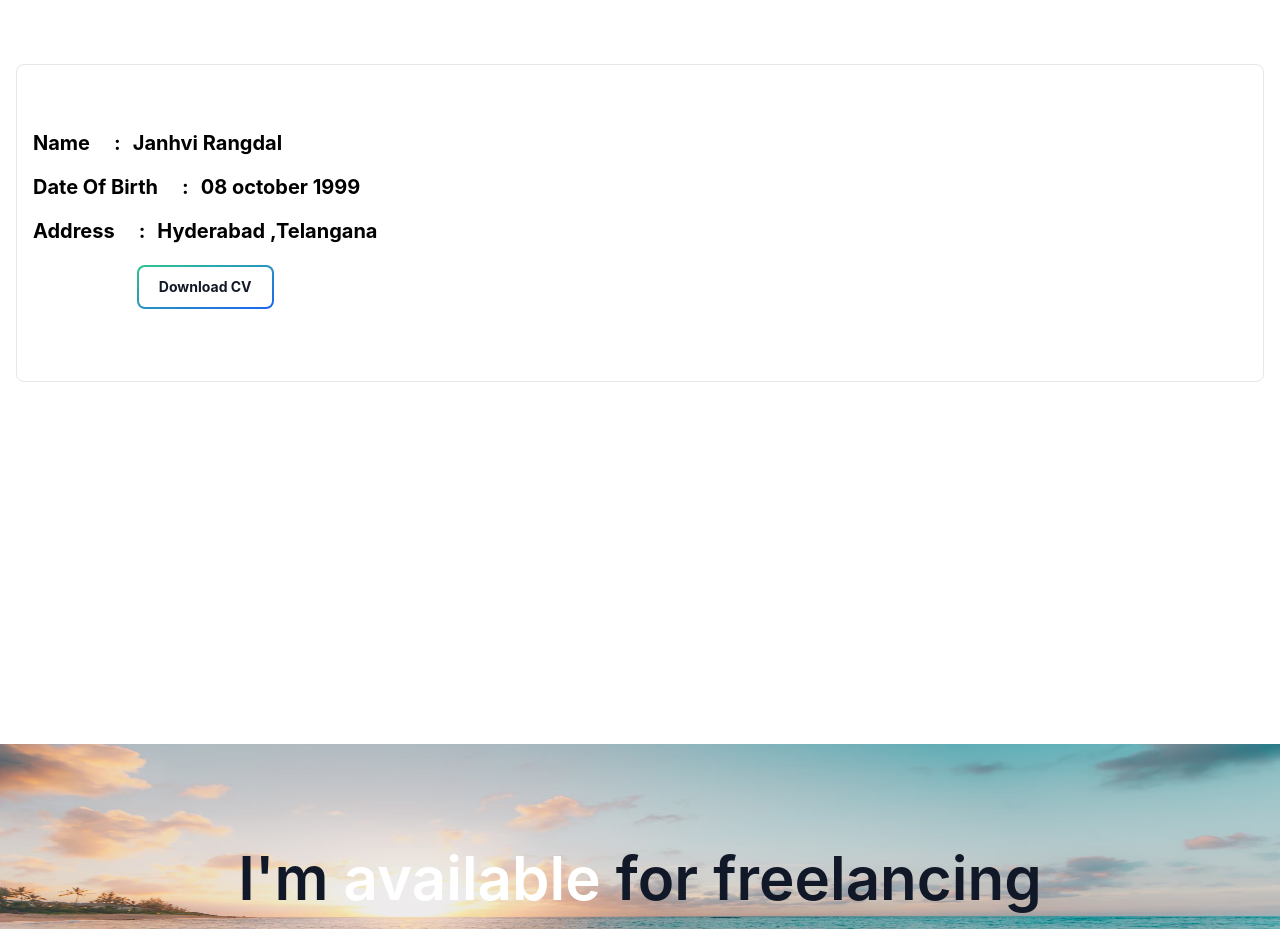
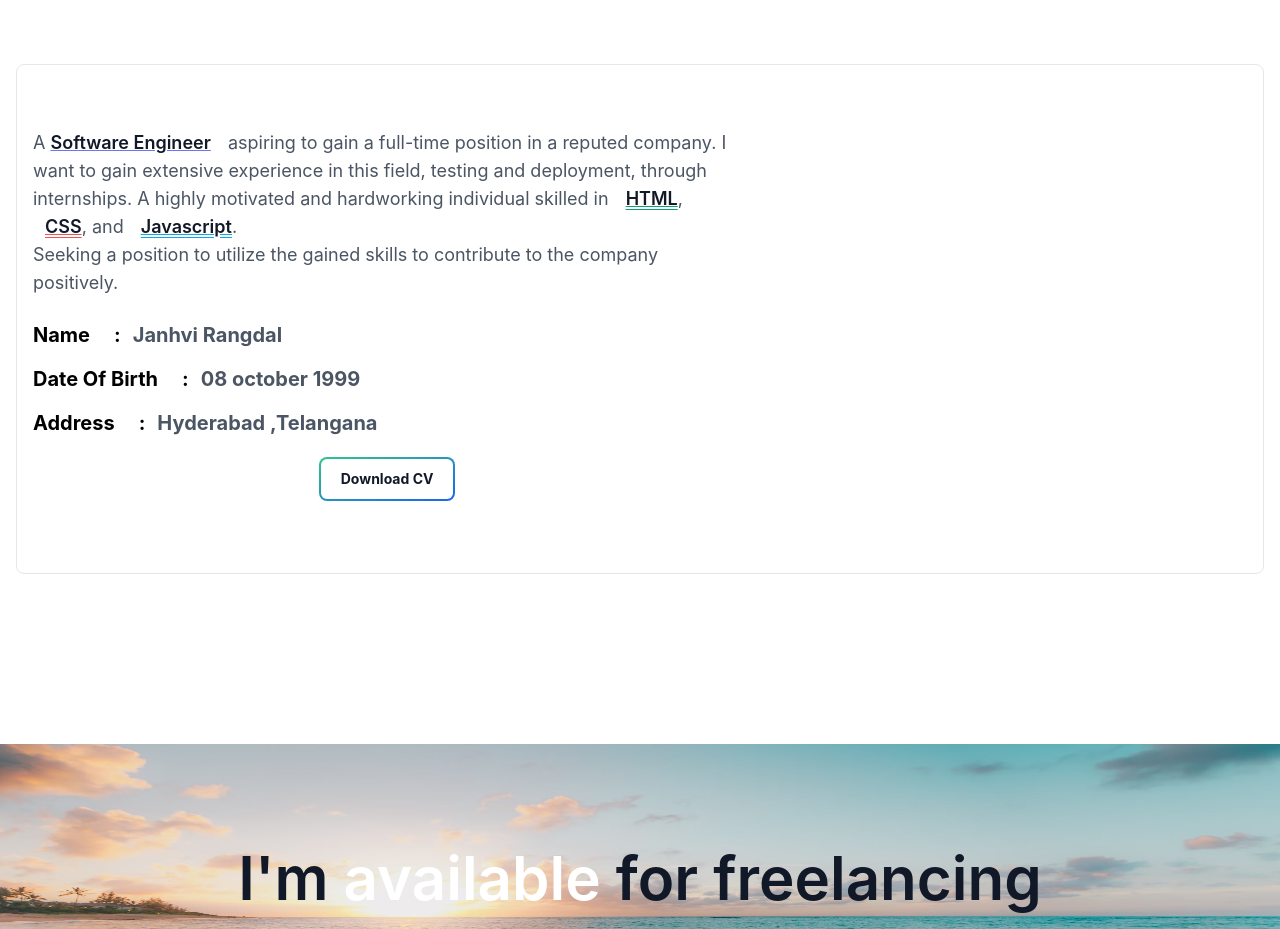
Before and after one commit to Janhvi-SDE/portfolio, a website: page src/index.html in a window 1280 px wide. Shown: the part 1880-2809 px from the top of the page. Drawn offline with nearby package versions, Linux system fonts and the light colour scheme.

Commit message:
about section added

```diff
--- a/src/index.html
+++ b/src/index.html
@@ -64,7 +64,7 @@
                         <a href="#project-section" class="block py-2 px-3 text-gray-900 rounded-sm hover:bg-gray-100 md:hover:bg-transparent md:hover:text-blue-700 md:p-0 dark:text-white md:dark:hover:text-blue-500 dark:hover:bg-gray-700 dark:hover:text-white md:dark:hover:bg-transparent dark:border-gray-700">Project</a>
                     </li>
                     <li>
-                        <a href="#" class="block py-2 px-3 text-gray-900 rounded-sm hover:bg-gray-100 md:hover:bg-transparent md:hover:text-blue-700 md:p-0 dark:text-white md:dark:hover:text-blue-500 dark:hover:bg-gray-700 dark:hover:text-white md:dark:hover:bg-transparent dark:border-gray-700">Contact</a>
+                        <a href="#contact-section" class="block py-2 px-3 text-gray-900 rounded-sm hover:bg-gray-100 md:hover:bg-transparent md:hover:text-blue-700 md:p-0 dark:text-white md:dark:hover:text-blue-500 dark:hover:bg-gray-700 dark:hover:text-white md:dark:hover:bg-transparent dark:border-gray-700">Contact</a>
                     </li>
                 </ul>
             </div>
@@ -165,21 +165,29 @@
 
             <div class="grid items-center max-w-screen-xl px-4 py-7 mx-auto lg:gap-8 xl:gap-0 lg:py-16 lg:grid-cols-12
              border  border-white-500 rounded-lg hover:bg-cream-200 lg:mb-8  ">
-                <ul class="mr-auto place-self-center lg:col-span-7 md:ml-20">
+                <ul class="w-full mr-auto place-self-center lg:col-span-7 md:ml-20">
+
+                    <li>
+                        <p class="text-gray-600 md:text-lg dark:text-gray-400 mb-6 text-xl text-left rtl:text-right items-center space-x-3 tracking-normal">A <a href="#" class="font-semibold text-gray-900 underline dark:text-white decoration-indigo-500">Software Engineer</a> aspiring to gain a full-time position in a reputed company. I want to gain extensive experience in this field,
+                            testing and deployment, through internships. A highly motivated and hardworking individual skilled in <a href="#" class="font-semibold text-gray-900 underline dark:text-white decoration-green-500 decoration-double">HTML</a>,
+                            <a href="#" class="font-semibold text-gray-900 underline dark:text-white decoration-red-500 decoration-double">CSS</a>, and <a href="#" class="font-semibold text-gray-900 underline dark:text-white decoration-sky-500 decoration-double">Javascript</a>.
+                            <br> Seeking a position to utilize the gained skills to contribute to the company positively.
+                        </p>
+                    </li>
                     <li class="flex text-xl items-center space-x-3 text-black font-bold mb-4 cursor-pointer">
                         <span>Name</span>
                         <span>:</span>
-                        <span class="mx-4">Janhvi Rangdal</span>
+                        <span class="mx-3  text-gray-600 md:text-xl dark:text-gray-400 ">Janhvi Rangdal</span>
                     </li>
                     <li class="flex text-xl items-center space-x-3 text-black font-bold mb-4 cursor-pointer ">
                         <span>Date Of Birth</span>
                         <span>:</span>
-                        <span class="mx-4">08 october 1999</span>
+                        <span class="mx-3  text-gray-600 md:text-xl dark:text-gray-400 ">08 october 1999</span>
                     </li>
                     <li class="flex text-xl items-center space-x-3 text-black font-bold mb-5 cursor-pointer">
                         <span>Address</span>
                         <span>:</span>
-                        <span class="mx-4">Hyderabad ,Telangana</span>
+                        <span class="mx-3  text-gray-600 md:text-xl dark:text-gray-400 ">Hyderabad ,Telangana</span>
                     </li>
                     <li>
                         <button class=" relative inline-flex  items-center justify-center p-0.5 mb-2 me-2 overflow-hidden text-sm   font-medium text-gray-900 rounded-lg group bg-gradient-to-br from-green-400 to-blue-600       group-hover:from-green-400 group-hover:to-blue-600 hover:text-white dark:text-white focus:ring-4   focus:outline-none focus:ring-green-200 dark:focus:ring-green-800">
@@ -210,10 +218,10 @@
         </figure>
 
     </section>
-    <section class="flex  justify-center items-center gap-10 px-10 mb-10">
+    <section id="contact-section" class="flex  justify-center items-center gap-10 px-10 mb-10">
 
         <span class="inline-flex items-center justify-center  w-14 h-14  me-2 text-sm font-semibold text-blue-800 bg-blue-100 rounded-full dark:bg-gray-700 dark:text-blue-400">
-       <a href=""><i class="fa-solid fa-envelope "></i></a>
+       <a href=""><i class="fa-solid fa-envelope"></i></a>
     <span class="sr-only">E-mail</span>
         </span>
         <span class="inline-flex items-center justify-center w-14 h-14 me-2 text-sm font-semibold text-blue-800 bg-blue-100 rounded-full dark:bg-gray-700 dark:text-blue-400">
@@ -225,14 +233,6 @@
               <span class="sr-only">GitHub</span>
         </span>
 
-
-
-
-
-
-
-
-
     </section>
 
 
```
Also changed, not shown: images/github-png.png (added).
